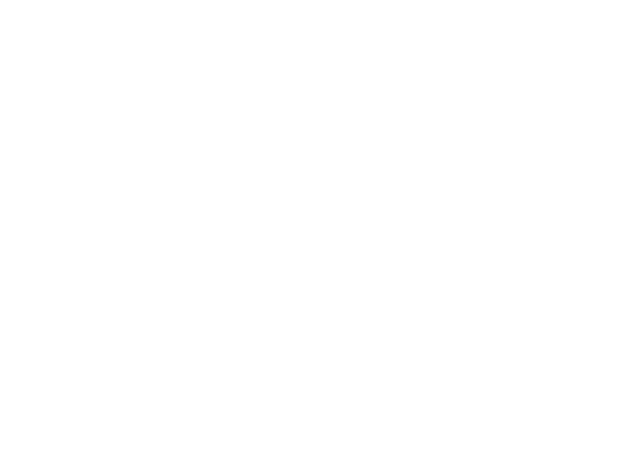
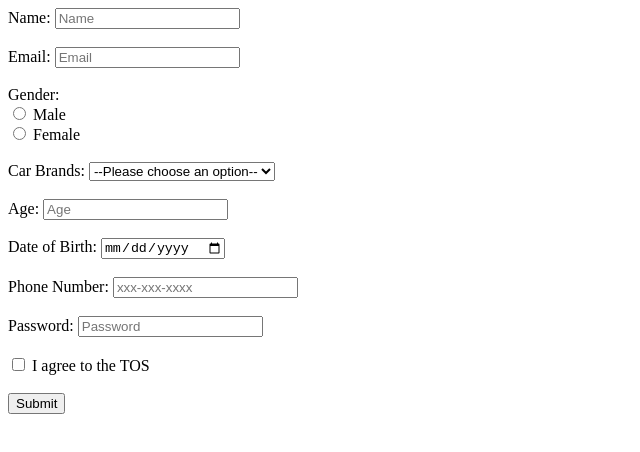
Before and after one commit to acciojob/signup-form-car-aragonani, a website: page main.html in a window 1280 px wide. Shown: the whole page, without its empty margins (0-640 px from the left). Drawn offline with Linux system fonts and the light colour scheme.

Commit message:
created a submission

```diff
--- a/main.html
+++ b/main.html
@@ -8,6 +8,55 @@
 
 <body>
 	<!-- the entire body must be written by student -->
+	<form method="post">
+        <!-- Name Field -->
+        <label for="name">Name:</label>
+        <input type="text" id="name" name="name" required placeholder="Name"><br><br>
+
+        <!-- Email Field -->
+        <label for="email">Email:</label>
+        <input type="email" id="email" name="email" required placeholder="Email"><br><br>
+
+        <!-- Gender Field -->
+        <label>Gender:</label><br>
+        <input type="radio" id="gender_m" name="gender" value="male" required>
+        <label for="gender_m">Male</label><br>
+        <input type="radio" id="gender_f" name="gender" value="female" required>
+        <label for="gender_f">Female</label><br><br>
+
+        <!-- Car Brands Field -->
+        <label for="cars">Car Brands:</label>
+        <select id="cars" name="cars" required>
+            <option value="" disabled selected>--Please choose an option--</option>
+            <option value="toyota">Toyota</option>
+            <option value="ford">Ford</option>
+            <option value="honda">Honda</option>
+            <option value="bmw">BMW</option>
+        </select><br><br>
+
+        <!-- Age Field -->
+        <label for="age">Age:</label>
+        <input type="number" id="age" name="age" required placeholder="Age"><br><br>
+
+        <!-- Date of Birth Field -->
+        <label for="dob">Date of Birth:</label>
+        <input type="date" id="dob" name="dob" required><br><br>
+
+        <!-- Phone Number Field -->
+        <label for="tel">Phone Number:</label>
+        <input type="tel" id="tel" name="tel" placeholder="xxx-xxx-xxxx"><br><br>
+
+        <!-- Password Field -->
+        <label for="password">Password:</label>
+        <input type="password" id="password" name="password" required placeholder="Password"><br><br>
+
+        <!-- Terms of Service Checkbox -->
+        <input type="checkbox" id="tos" name="tos" required>
+        <label for="tos">I agree to the TOS</label><br><br>
+
+        <!-- Submit Button -->
+        <button type="submit">Submit</button>
+    </form>
     <script type="text/javascript" src="./script.js">
 </script>
 
```
